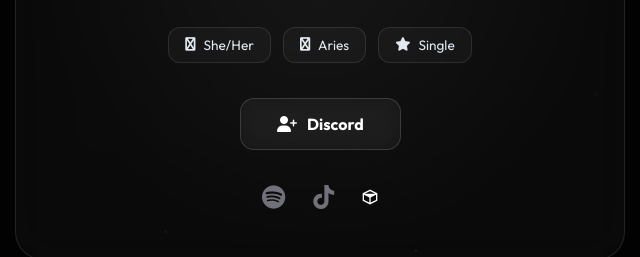
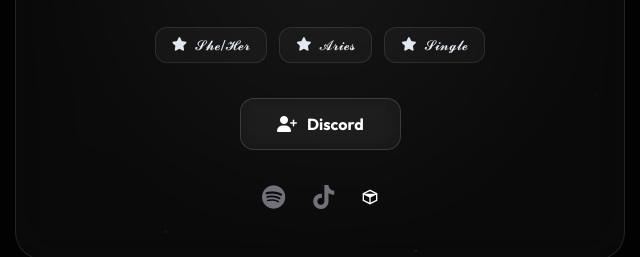
Before and after one commit to wujeksynkuuu/Strona-Szyszkens, a plain HTML site: page index.html in a window 1280 px wide. Shown: the part 436-693 px from the top of the page, 320-960 px from the left. Drawn offline with Linux system fonts and the light colour scheme; no server answers.

Commit message:
Update index.html

```diff
--- a/index.html
+++ b/index.html
@@ -65,9 +65,9 @@
             </p>
 
             <div class="skills-tags">
-                <span class="tag"><i class="fa-brands fa-star"></i> She/Her</span>
-                <span class="tag"><i class="fa-brands fa-star"></i> Aries</span>
-                <span class="tag"><i class="fa-solid fa-star"></i> Single</span>
+                <span class="tag"><i class="fa-solid fa-star"></i> 𝓢𝓱𝓮/𝓗𝓮𝓻</span>
+                <span class="tag"><i class="fa-solid fa-star"></i> 𝓐𝓻𝓲𝓮𝓼</span>
+                <span class="tag"><i class="fa-solid fa-star"></i> 𝓢𝓲𝓷𝓰𝓵𝓮</span>
             </div>
 
             <div class="action-buttons">
```
